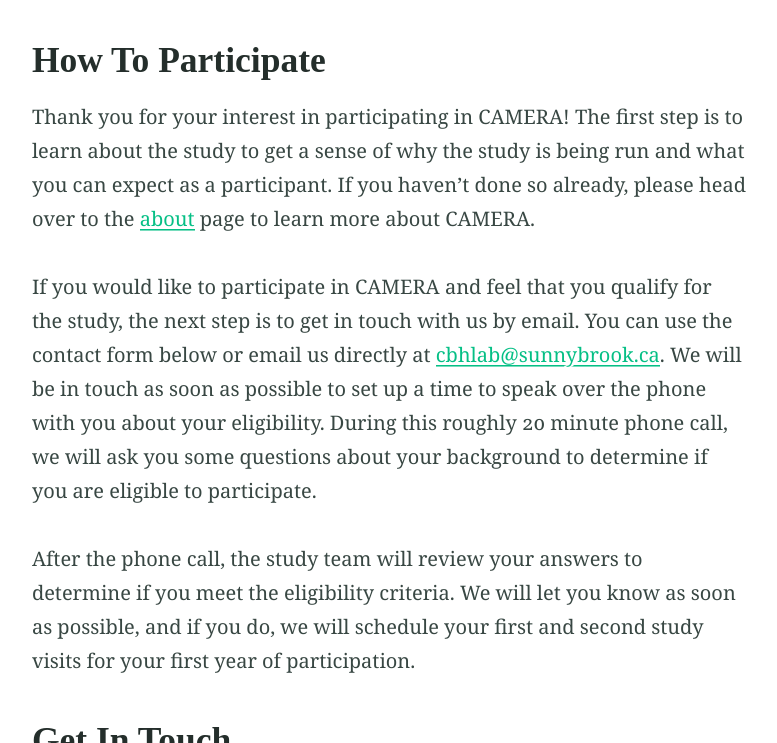
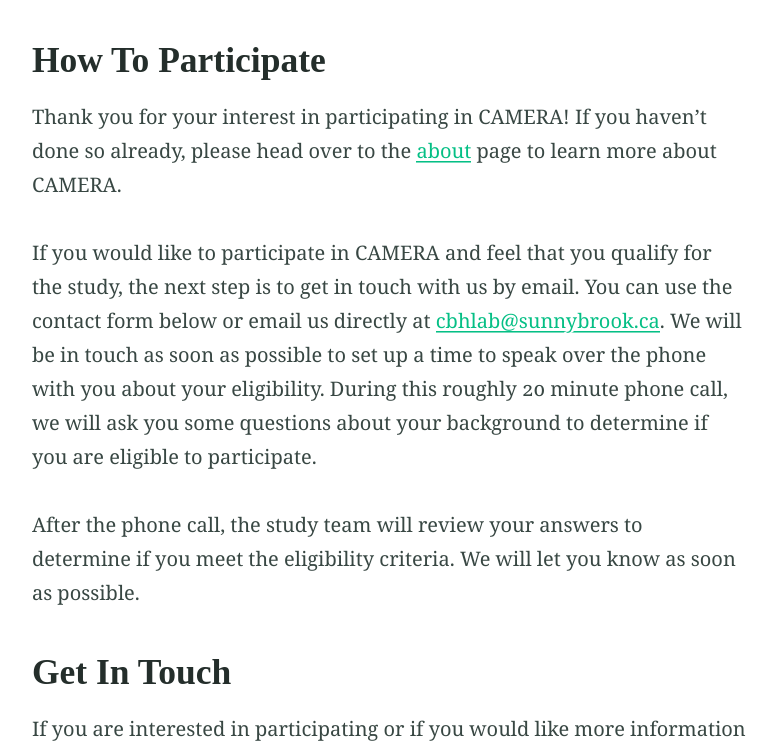
Before and after one commit to camerastudy/camerastudy.github.io, a Jekyll site: the page built from participate.md, in a window 1280 px wide and 900 px high, scrolled down 271 px, cut to the strip 157-900 px from the top of the window. Shown: the whole strip, without its empty margins (251-1028 px from the left). Built offline with Jekyll 4.4.1, drawn with Linux system fonts in a browser that asks for light colours; our own code applies the rules of GitHub Pages for plain Markdown files; some of the changed text lies outside the part shown.

Commit message:
Update about and participate text

```diff
--- a/participate.md
+++ b/participate.md
@@ -6,9 +6,8 @@
 feature_image: "https://picsum.photos/1300/400?image=989"
 ---
 ## How To Participate
-Thank you for your interest in participating in CAMERA! The first step is to learn about the study to get a sense of
-why the study is being run and what you can expect as a participant. If you haven't done so already, please head over to
-the [about](/about.md) page to learn more about CAMERA.
+Thank you for your interest in participating in CAMERA! If you haven't done so already, please head over to the
+[about](/about.md) page to learn more about CAMERA.
 <br/><br/>
 If you would like to participate in CAMERA and feel that you qualify for the study, the next step is to get in touch
 with us by email. You can use the contact form below or email us directly at <a href="mailto:cbhlab@sunnybrook.ca">cbhlab@sunnybrook.ca</a>.
@@ -17,11 +16,10 @@
 to participate.
 <br/><br/>
 After the phone call, the study team will review your answers to determine if you meet the eligibility criteria. We will
-let you know as soon as possible, and if you do, we will schedule your first and second study visits for your first year
-of participation.
+let you know as soon as possible.
 
 ## Get In Touch
-If you are interested in participating or if you would like more information about CAMERA, please drop us line by completing
-the contact form below.
+If you are interested in participating or if you would like more information about CAMERA, please drop us a line by
+completing the contact form below.
 
 {% include site-form.html %}
```
Also changed, not shown: about.md (+1 -0 lines).
